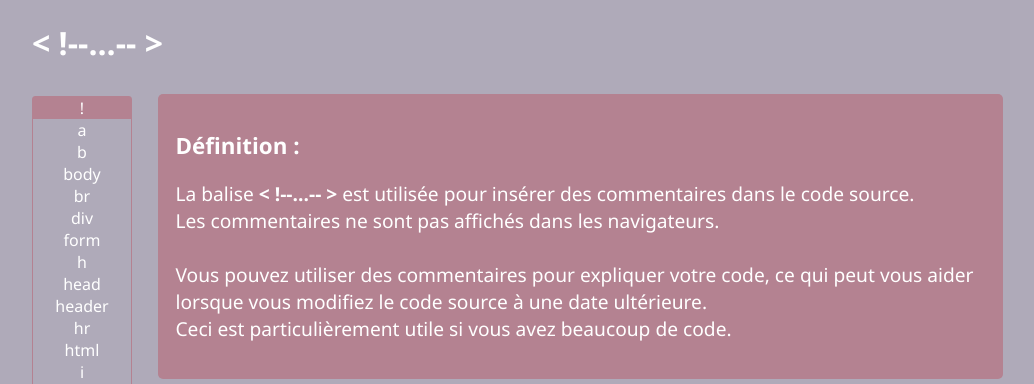
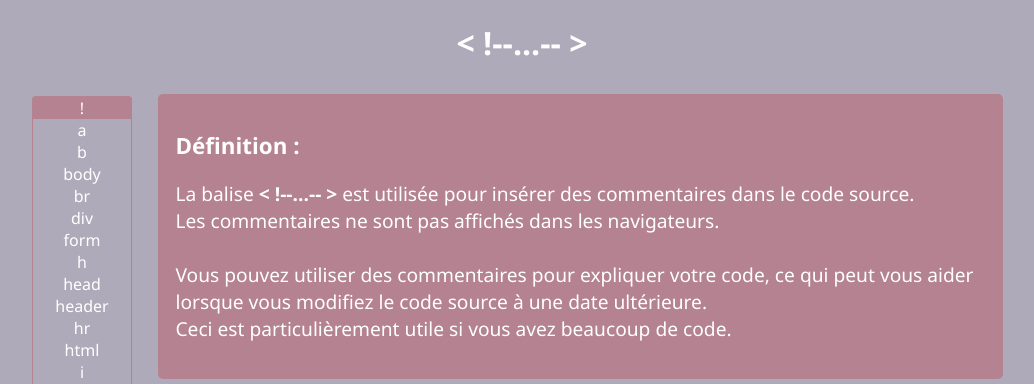
Before and after one commit to dclonyx/Balise, a PHP site: the page made by Pages/!.html in a window 1280 px wide. Shown: the top 384 px of the page, without its empty margins (118-1152 px from the left). Run offline with PHP 8.4, Linux system fonts and the light colour scheme.

Commit message:
center title

```diff
--- a/Style/style.css
+++ b/Style/style.css
@@ -12,11 +12,15 @@ body
 /*******  GESTION BANNIERE *******/
 header
 {
-	display: flex;
-	text-align: auto;
+	text-align: center;
 	padding: auto;
   	width: 100%;
 	margin: auto;
+}
+
+header img
+{
+	display: flex;
 }
 
 .logo_site_size
```
